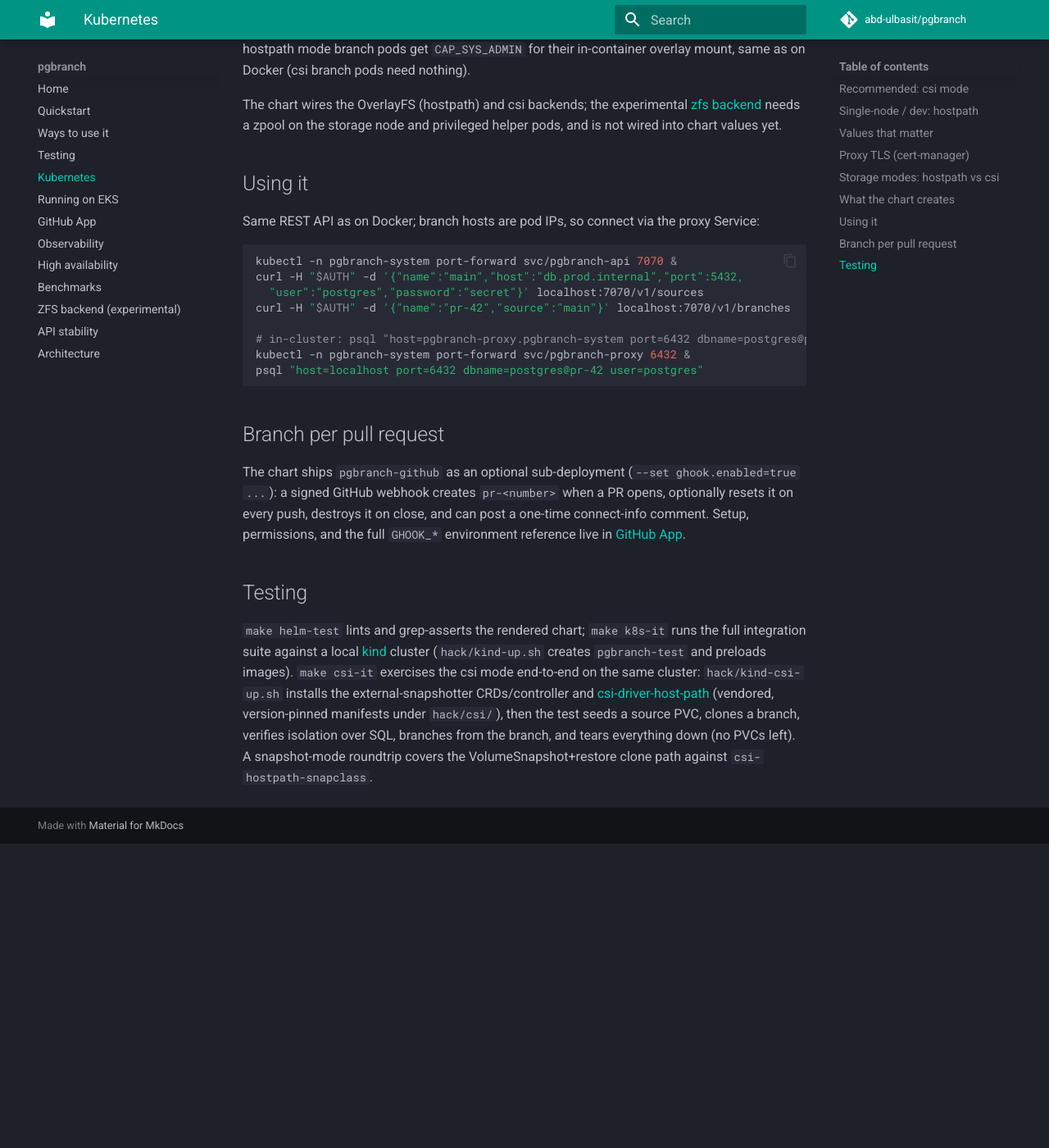
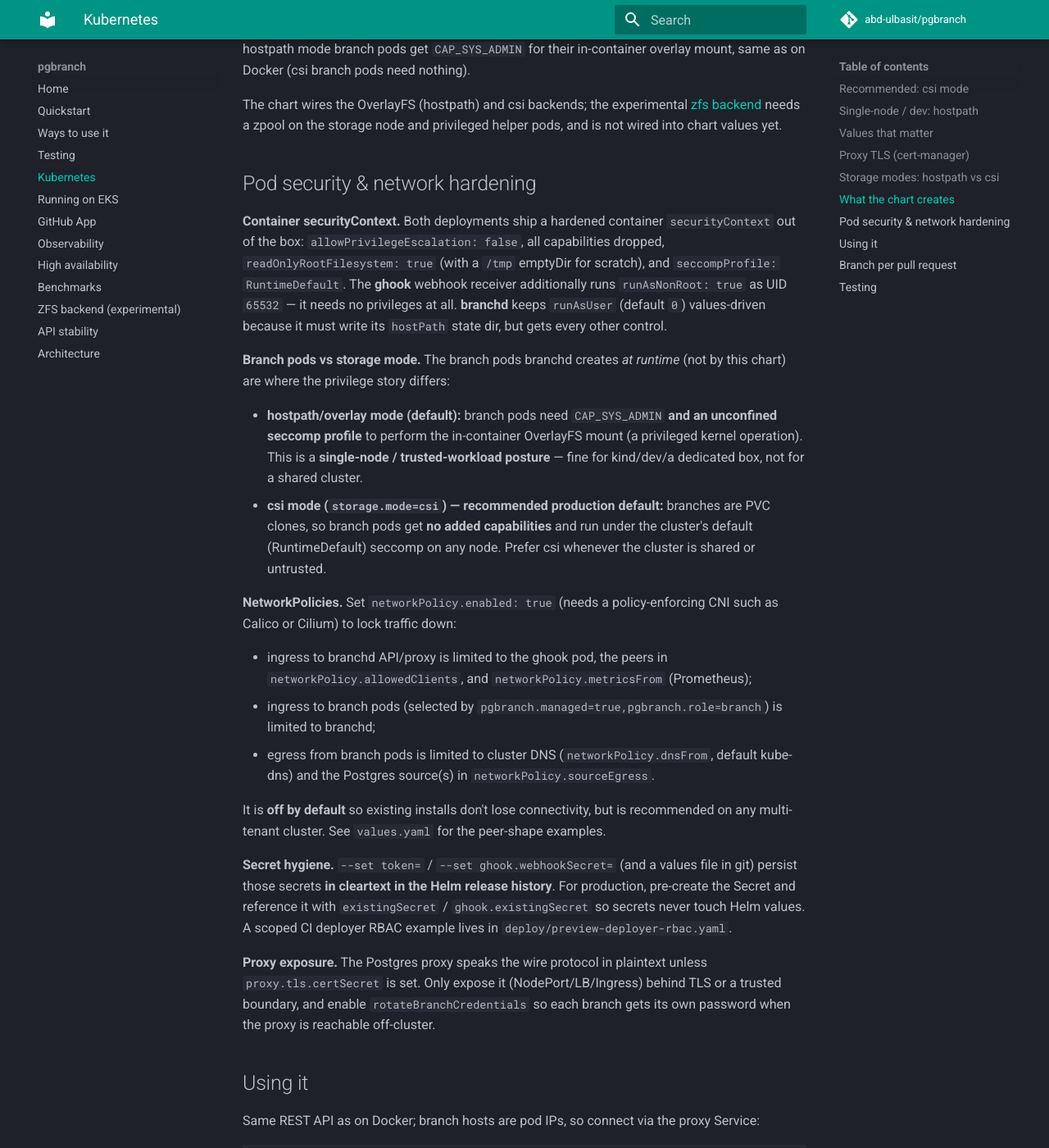
Before and after one commit to abd-ulbasit/pgbranch, an MkDocs documentation site: the page built from docs/kubernetes.md, in a window 1280 px wide and 1400 px high, scrolled down 3813 px. Shown: the whole window at 82% size. Built offline with MkDocs 1.6.1 and Material for MkDocs 9.7.7, drawn with Linux system fonts in a browser that asks for light colours; comment, search, counter and statistics services are not loaded; before the commit the page ends 4842 px from its top, so only the background shows below that.

Commit message:
feat(deploy): pod securityContext, NetworkPolicy, secret hygiene, digest-pinned images (D1-D4,E3)
branchd container: drop ALL caps, no-priv-esc, readOnlyRootFilesystem (+tmp
emptyDir), seccomp RuntimeDefault. ghook deployment (was unhardened, it's the
internet-facing pod): runAsNonRoot 65532 + full hardening. New gated
networkpolicy.yaml (ingress to API/proxy from ghook+allowedClients; branch-pod
ingress branchd-only; egress to source+DNS). preview-deployer RBAC: drop
namespace-wide secrets list/watch, scope get to resourceNames. NOTES.txt warns
on token-in-release-history, plaintext proxy, rotateBranchCredentials. Both
Dockerfiles pinned to real image digests; ghook image USER 65532. CSI documented
as the recommended production default (overlay branch pods need CAP_SYS_ADMIN).

Co-Authored-By: Claude Opus 4.8 (1M context) <noreply@anthropic.com>

```diff
--- a/docs/kubernetes.md
+++ b/docs/kubernetes.md
@@ -163,6 +163,53 @@ The chart wires the OverlayFS (hostpath) and csi backends; the experimental
 [zfs backend](zfs.md) needs a zpool on the storage node and privileged
 helper pods, and is not wired into chart values yet.
 
+## Pod security & network hardening
+
+**Container securityContext.** Both deployments ship a hardened container
+`securityContext` out of the box: `allowPrivilegeEscalation: false`, all
+capabilities dropped, `readOnlyRootFilesystem: true` (with a `/tmp` emptyDir
+for scratch), and `seccompProfile: RuntimeDefault`. The **ghook** webhook
+receiver additionally runs `runAsNonRoot: true` as UID `65532` — it needs no
+privileges at all. **branchd** keeps `runAsUser` (default `0`) values-driven
+because it must write its `hostPath` state dir, but gets every other control.
+
+**Branch pods vs storage mode.** The branch pods branchd creates *at runtime*
+(not by this chart) are where the privilege story differs:
+
+- **hostpath/overlay mode (default):** branch pods need `CAP_SYS_ADMIN` **and
+  an unconfined seccomp profile** to perform the in-container OverlayFS mount
+  (a privileged kernel operation). This is a **single-node / trusted-workload
+  posture** — fine for kind/dev/a dedicated box, not for a shared cluster.
+- **csi mode (`storage.mode=csi`) — recommended production default:** branches
+  are PVC clones, so branch pods get **no added capabilities** and run under
+  the cluster's default (RuntimeDefault) seccomp on any node. Prefer csi
+  whenever the cluster is shared or untrusted.
+
+**NetworkPolicies.** Set `networkPolicy.enabled: true` (needs a
+policy-enforcing CNI such as Calico or Cilium) to lock traffic down:
+
+- ingress to branchd API/proxy is limited to the ghook pod, the peers in
+  `networkPolicy.allowedClients`, and `networkPolicy.metricsFrom` (Prometheus);
+- ingress to branch pods (selected by `pgbranch.managed=true,pgbranch.role=branch`)
+  is limited to branchd;
+- egress from branch pods is limited to cluster DNS (`networkPolicy.dnsFrom`,
+  default kube-dns) and the Postgres source(s) in `networkPolicy.sourceEgress`.
+
+It is **off by default** so existing installs don't lose connectivity, but is
+recommended on any multi-tenant cluster. See `values.yaml` for the peer-shape
+examples.
+
+**Secret hygiene.** `--set token=` / `--set ghook.webhookSecret=` (and a
+values file in git) persist those secrets **in cleartext in the Helm release
+history**. For production, pre-create the Secret and reference it with
+`existingSecret` / `ghook.existingSecret` so secrets never touch Helm values.
+A scoped CI deployer RBAC example lives in `deploy/preview-deployer-rbac.yaml`.
+
+**Proxy exposure.** The Postgres proxy speaks the wire protocol in plaintext
+unless `proxy.tls.certSecret` is set. Only expose it (NodePort/LB/Ingress)
+behind TLS or a trusted boundary, and enable `rotateBranchCredentials` so each
+branch gets its own password when the proxy is reachable off-cluster.
+
 ## Using it
 
 Same REST API as on Docker; branch hosts are pod IPs, so connect via the
```
Also changed, not shown: 8 other files.
